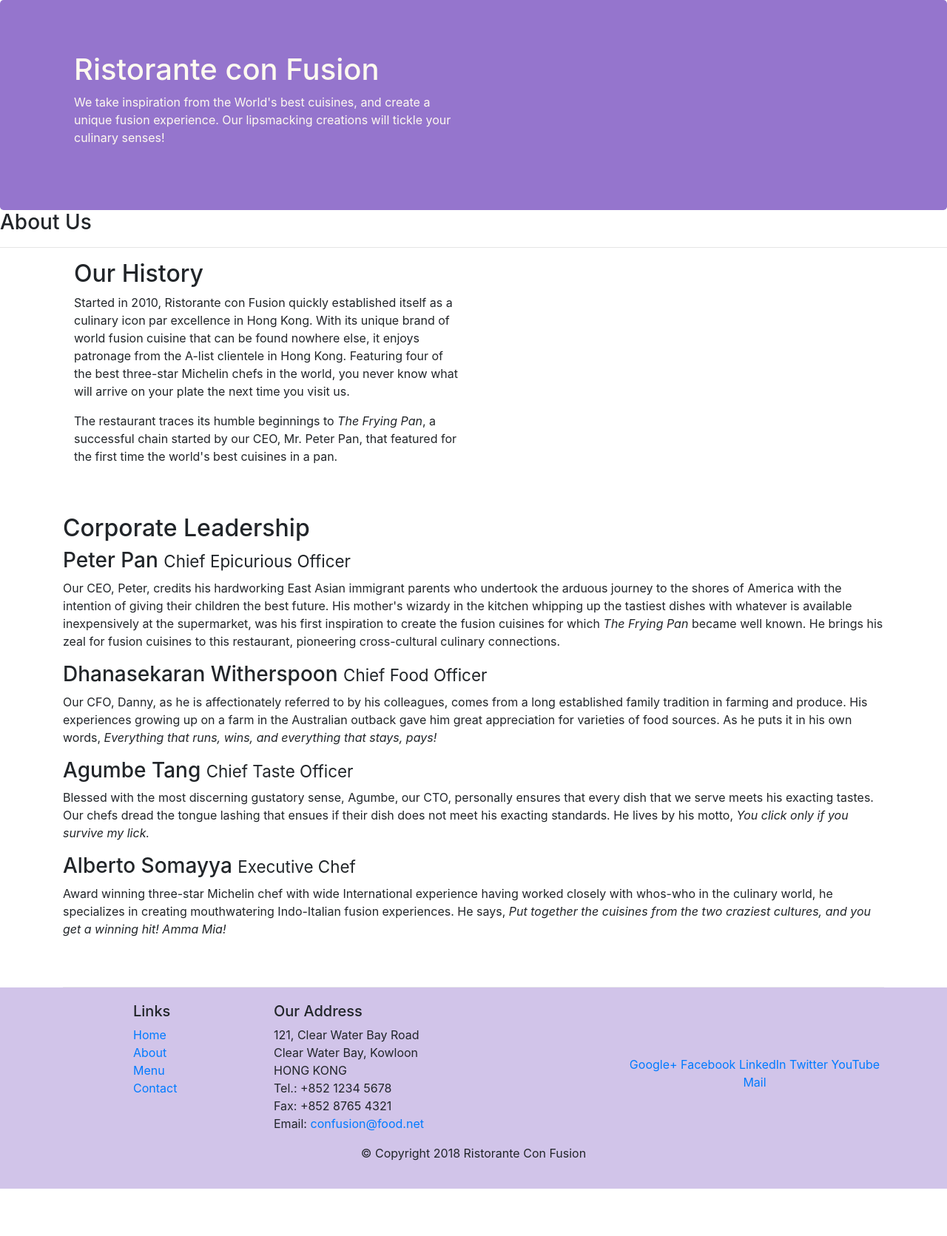
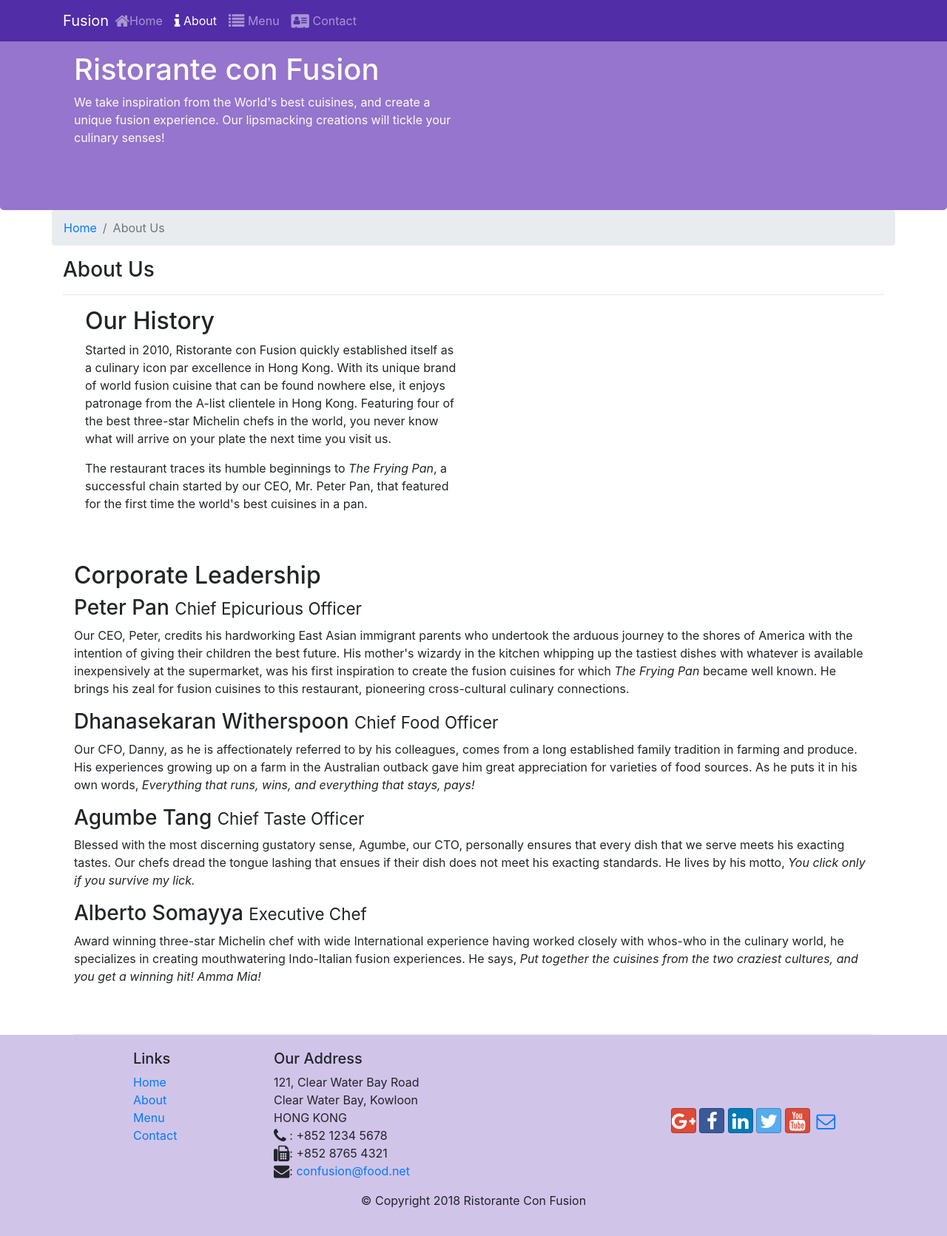
Before and after one commit to jugalporwal97/bootstrap, a website: page aboutus.html in a window 1280 px wide. Shown: the whole page at 74% size. Before the commit the page ends 1607 px from the top, so only its background shows below. Drawn offline with nearby package versions, Linux system fonts and the light colour scheme.

Commit message:
icon added

```diff
--- a/aboutus.html
+++ b/aboutus.html
@@ -11,16 +11,36 @@
     <!-- Bootstrap CSS -->
     <link rel="stylesheet" href="node_modules/bootstrap/dist/css/bootstrap.min.css">
     <link rel="stylesheet" href="css/style.css">
+    <link rel="stylesheet" href="node_modules/font-awesome/css/font-awesome.min.css">
+    <link rel="stylesheet" href="node_modules/bootstrap-social/bootstrap-social.css">
 </head>
 
 <body>
 
+    <nav class="navbar navbar-dark navbar-expand-sm  fixed-top">
+        <div class="container">
+            <button class="navbar-toggler" type="button" data-toggle="collapse" data-target="#Navbar">
+                <span class="navbar-toggler-icon"></span>
+            </button>
+            <a href="./index.html" class="navbar-brand mr-auto">Fusion </a>
+            <div class="collapse navbar-collapse" id="Navbar">
+                <ul class="navbar-nav mr-auto">
+                    <li class="nav-items "><a href="./index.html" class="nav-link"> <span class="fa fa-home fa-lg"></span>Home</a></li>
+                    <li class="nav-items active"><a href="#" class="nav-link"><span class="fa fa-info fa-lg"></span> About</a></li>
+                    <li class="nav-items"><a href="#" class="nav-link"><span class="fa fa-list fa-lg"></span> Menu</a></li>
+                    <li class="nav-items"><a href="#" class="nav-link"><span class="fa fa-address-card fa-lg"></span> Contact</a></li>
+                </ul>
+            </div>
+        </div>
+
+    </nav>
     <header class="jumbotron">
         <div class="container">
             <div class="row row-header">
                 <div class="col-12 col-sm-6">
                     <h1>Ristorante con Fusion</h1>
-                    <p>We take inspiration from the World's best cuisines, and create a unique fusion experience. Our lipsmacking creations will tickle your culinary senses!</p>
+                    <p>We take inspiration from the World's best cuisines, and create a unique fusion experience. Our
+                        lipsmacking creations will tickle your culinary senses!</p>
                 </div>
                 <div class="col-12 col-sm">
                 </div>
@@ -28,19 +48,30 @@
         </div>
     </header>
 
-    <div>
-        <div>
-            <div>
+    <div class="container">
+        <div class="row">
+
+<ol class="col-12 breadcrumb">
+    <li class="breadcrumb-item"><a href="./index.html">Home</a></li>
+    <li class="breadcrumb-item active">About Us</li>
+</ol>
+            <div class="col-12">
+
                 <h3>About Us</h3>
                 <hr>
             </div>
         </div>
 
         <div class="container">
-            <div class=" col-12 col-sm-6 " >
+            <div class=" col-12 col-sm-6 ">
                 <h2>Our History</h2>
-                <p>Started in 2010, Ristorante con Fusion quickly established itself as a culinary icon par excellence in Hong Kong. With its unique brand of world fusion cuisine that can be found nowhere else, it enjoys patronage from the A-list clientele in Hong Kong.  Featuring four of the best three-star Michelin chefs in the world, you never know what will arrive on your plate the next time you visit us.</p>
-                <p>The restaurant traces its humble beginnings to <em>The Frying Pan</em>, a successful chain started by our CEO, Mr. Peter Pan, that featured for the first time the world's best cuisines in a pan.</p>
+                <p>Started in 2010, Ristorante con Fusion quickly established itself as a culinary icon par excellence
+                    in Hong Kong. With its unique brand of world fusion cuisine that can be found nowhere else, it
+                    enjoys patronage from the A-list clientele in Hong Kong. Featuring four of the best three-star
+                    Michelin chefs in the world, you never know what will arrive on your plate the next time you visit
+                    us.</p>
+                <p>The restaurant traces its humble beginnings to <em>The Frying Pan</em>, a successful chain started
+                    by our CEO, Mr. Peter Pan, that featured for the first time the world's best cuisines in a pan.</p>
             </div>
             <div>
             </div>
@@ -51,13 +82,27 @@
             <div class="col-12 row-content ">
                 <h2>Corporate Leadership</h2>
                 <h3>Peter Pan <small>Chief Epicurious Officer</small></h3>
-                <p class="d-none d-sm-block" >Our CEO, Peter, credits his hardworking East Asian immigrant parents who undertook the arduous journey to the shores of America with the intention of giving their children the best future. His mother's wizardy in the kitchen whipping up the tastiest dishes with whatever is available inexpensively at the supermarket, was his first inspiration to create the fusion cuisines for which <em>The Frying Pan</em> became well known. He brings his zeal for fusion cuisines to this restaurant, pioneering cross-cultural culinary connections.</p>
+                <p class="d-none d-sm-block">Our CEO, Peter, credits his hardworking East Asian immigrant parents who
+                    undertook the arduous journey to the shores of America with the intention of giving their children
+                    the best future. His mother's wizardy in the kitchen whipping up the tastiest dishes with whatever
+                    is available inexpensively at the supermarket, was his first inspiration to create the fusion
+                    cuisines for which <em>The Frying Pan</em> became well known. He brings his zeal for fusion
+                    cuisines to this restaurant, pioneering cross-cultural culinary connections.</p>
                 <h3>Dhanasekaran Witherspoon <small>Chief Food Officer</small></h3>
-                <p class="d-none d-sm-block">Our CFO, Danny, as he is affectionately referred to by his colleagues, comes from a long established family tradition in farming and produce. His experiences growing up on a farm in the Australian outback gave him great appreciation for varieties of food sources. As he puts it in his own words, <em>Everything that runs, wins, and everything that stays, pays!</em></p>
+                <p class="d-none d-sm-block">Our CFO, Danny, as he is affectionately referred to by his colleagues,
+                    comes from a long established family tradition in farming and produce. His experiences growing up
+                    on a farm in the Australian outback gave him great appreciation for varieties of food sources. As
+                    he puts it in his own words, <em>Everything that runs, wins, and everything that stays, pays!</em></p>
                 <h3>Agumbe Tang <small>Chief Taste Officer</small></h3>
-                <p class="d-none d-sm-block">Blessed with the most discerning gustatory sense, Agumbe, our CTO, personally ensures that every dish that we serve meets his exacting tastes. Our chefs dread the tongue lashing that ensues if their dish does not meet his exacting standards. He lives by his motto, <em>You click only if you survive my lick.</em></p>
+                <p class="d-none d-sm-block">Blessed with the most discerning gustatory sense, Agumbe, our CTO,
+                    personally ensures that every dish that we serve meets his exacting tastes. Our chefs dread the
+                    tongue lashing that ensues if their dish does not meet his exacting standards. He lives by his
+                    motto, <em>You click only if you survive my lick.</em></p>
                 <h3>Alberto Somayya <small>Executive Chef</small></h3>
-                <p class="d-none d-sm-block">Award winning three-star Michelin chef with wide International experience having worked closely with whos-who in the culinary world, he specializes in creating mouthwatering Indo-Italian fusion experiences. He says, <em>Put together the cuisines from the two craziest cultures, and you get a winning hit! Amma Mia!</em></p>
+                <p class="d-none d-sm-block">Award winning three-star Michelin chef with wide International experience
+                    having worked closely with whos-who in the culinary world, he specializes in creating mouthwatering
+                    Indo-Italian fusion experiences. He says, <em>Put together the cuisines from the two craziest
+                        cultures, and you get a winning hit! Amma Mia!</em></p>
             </div>
         </div>
 
@@ -69,7 +114,7 @@
                 <div class="col-4 offset-1 col-sm-2">
                     <h5>Links</h5>
                     <ul class="list-unstyled">
-                        <li><a href="#">Home</a></li>
+                        <li><a href="./index.html">Home</a></li>
                         <li><a href="#">About</a></li>
                         <li><a href="#">Menu</a></li>
                         <li><a href="#">Contact</a></li>
@@ -81,19 +126,19 @@
                         121, Clear Water Bay Road<br>
                         Clear Water Bay, Kowloon<br>
                         HONG KONG<br>
-		              Tel.: +852 1234 5678<br>
-		              Fax: +852 8765 4321<br>
-		              Email: <a href="mailto:confusion@food.net">confusion@food.net</a>
+                        <i class="fa fa-phone fa-lg"></i> : +852 1234 5678<br>
+                        <i class="fa fa-fax fa-lg"></i>: +852 8765 4321<br>
+                        <i class="fa fa-envelope fa-lg"></i>: <a href="mailto:confusion@food.net">confusion@food.net</a>
                     </address>
                 </div>
                 <div class="col-12 col-sm-4 align-self-center">
                     <div class="text-center">
-                        <a href="http://google.com/+">Google+</a>
-                        <a href="http://www.facebook.com/profile.php?id=">Facebook</a>
-                        <a href="http://www.linkedin.com/in/">LinkedIn</a>
-                        <a href="http://twitter.com/">Twitter</a>
-                        <a href="http://youtube.com/">YouTube</a>
-                        <a href="mailto:">Mail</a>
+                            <a class="btn btn-social-icon btn-google" href="http://google.com/+"> <i class="fa fa-google-plus fa-lg"></i> </a>
+                            <a class="btn btn-social-icon btn-facebook" href="http://www.facebook.com/profile.php?id="> <i class="fa fa-facebook fa-lg" ></i></a>
+                            <a class="btn btn-social-icon btn-linkedin" href="http://www.linkedin.com/in/"><i class="fa fa-linkedin fa-lg"></i></a>
+                            <a class="btn btn-social-icon btn-twitter" href="http://twitter.com/"> <i class="fa fa-twitter fa-lg" aria-hidden="true"></i></a>
+                            <a class="btn btn-social-icon btn-google" href="http://youtube.com/"><i class="fa fa-youtube fa-lg" ></i></a>
+                            <a class="btn btn-social-icon " href="mailto:"> <i class="fa fa-envelope-o  fa-lg"></i></a>
                         </div>
                 </div>
             </div>
--- a/css/style.css
+++ b/css/style.css
@@ -27,3 +27,12 @@
     margin: 0px;
     color:#0f0f0f;
 }
+
+.body{
+    padding: 50px 0px 0px 0px;
+    z-index: 0;
+
+}
+.navbar-dark{
+    background-color: #512DA8;
+}
--- a/package.json
+++ b/package.json
@@ -15,6 +15,8 @@
   },
   "dependencies": {
     "bootstrap": "^4.0.0",
+    "bootstrap-social": "^5.1.1",
+    "font-awesome": "^4.7.0",
     "jquery": "^3.3.1",
     "popper.js": "^1.12.9"
   }
```
Also changed, not shown: index.html (+30 -10 lines), 1 other file. Lines whose indentation alone changed are shown as unchanged.
